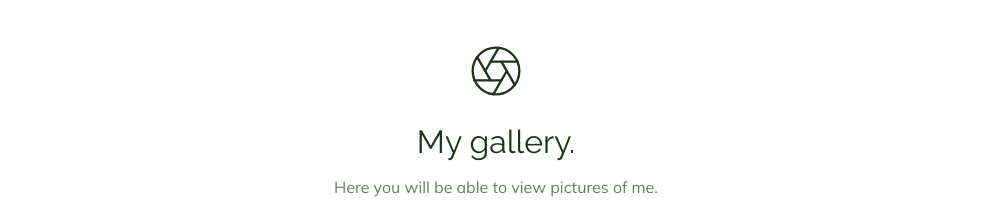
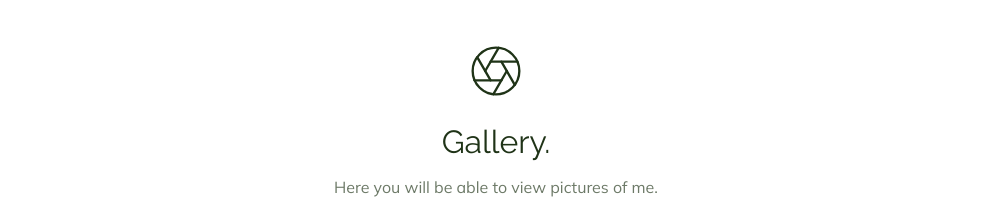
Before and after one commit to marcosvced/loisalen, a website: page public/index.html in a window 1280 px wide. Shown: the part 3720-3934 px from the top of the page, without its empty margins (144-1135 px from the left). Drawn offline with nearby package versions, Linux system fonts and the light colour scheme.

Commit message:
Gallery title updated

```diff
--- a/public/index.html
+++ b/public/index.html
@@ -235,7 +235,7 @@
     <div class="page-section">
       <header>
         <i data-feather="aperture"></i>
-        <h2>My gallery.</h2>
+        <h2>Gallery.</h2>
         <p>
           Here you will be able to view pictures of me.
         </p>
```
